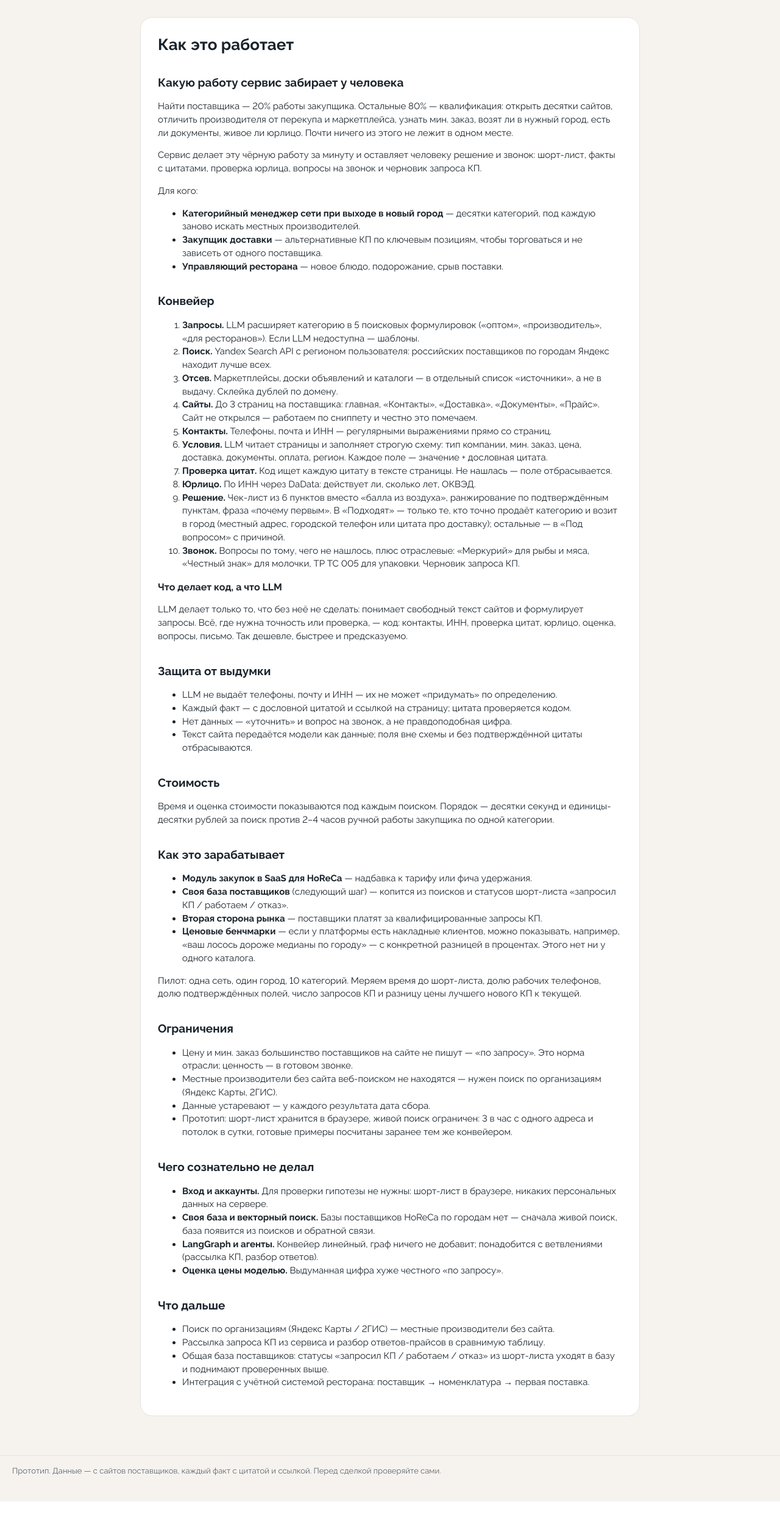
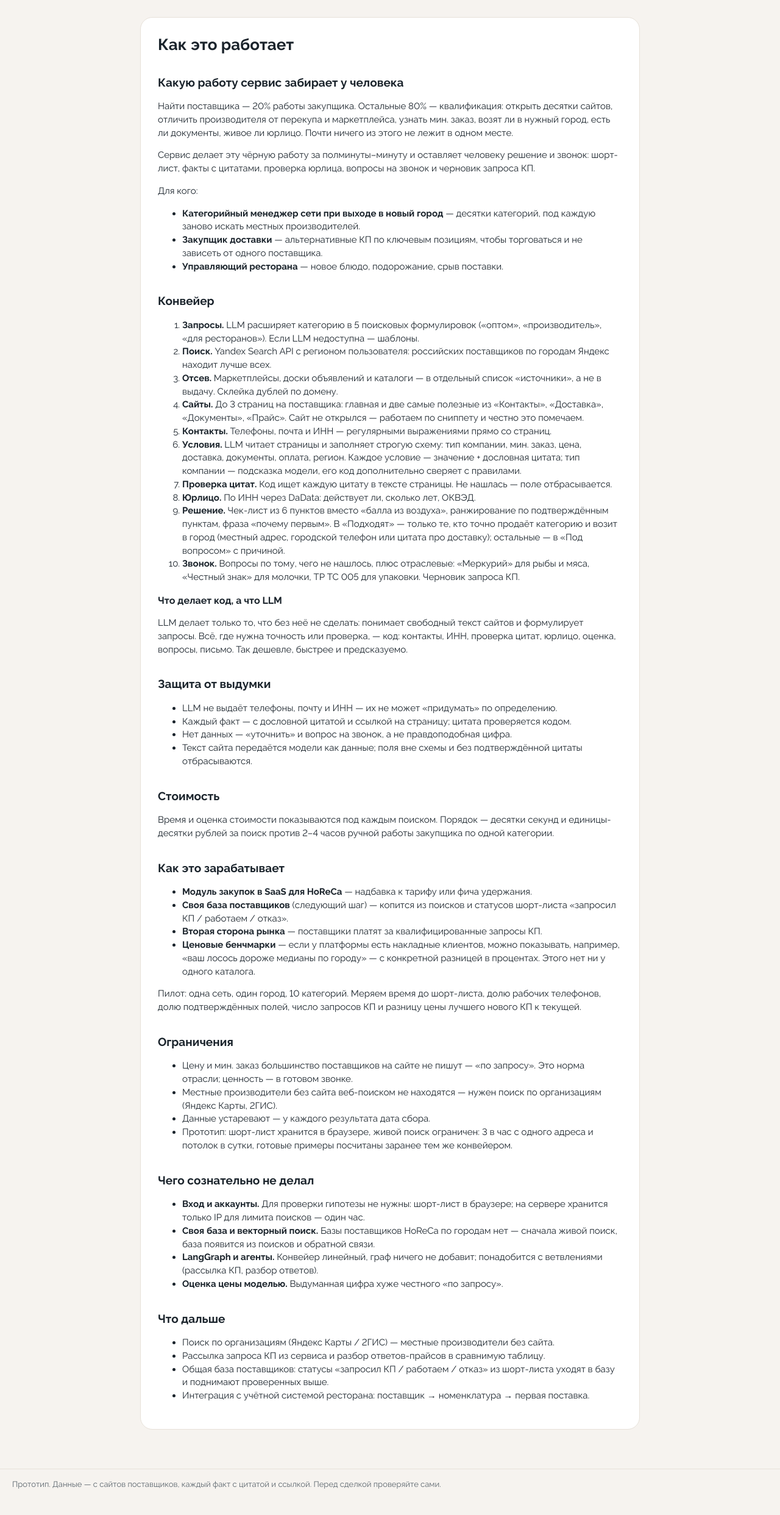
Before and after one commit to PetrKopyev/goulash-suppliers, a FastAPI app: page /how in a window 1280 px wide. Shown: the part 65-2549 px from the top of the page at 61% size. Before the commit the page ends 2527 px from the top, so only its background shows below. Run offline with FastAPI, Linux system fonts and the light colour scheme.

Commit message:
Счётчики лимита в Upstash Redis (переменные Vercel KV), правки по ревью: тексты о времени поиска и данных, мёртвый код

```diff
--- a/app/config.py
+++ b/app/config.py
@@ -1,5 +1,6 @@
 from pathlib import Path
 
+from pydantic import AliasChoices, Field
 from pydantic_settings import BaseSettings, SettingsConfigDict
 
 ROOT = Path(__file__).resolve().parent.parent
@@ -21,8 +22,8 @@ class Settings(BaseSettings):
     live_search_enabled: bool = True
     live_search_daily_limit: int = 30
     live_search_ip_hourly_limit: int = 3
-    upstash_redis_rest_url: str = ""
-    upstash_redis_rest_token: str = ""
+    upstash_redis_rest_url: str = Field("", validation_alias=AliasChoices("upstash_redis_rest_url", "kv_rest_api_url"))
+    upstash_redis_rest_token: str = Field("", validation_alias=AliasChoices("upstash_redis_rest_token", "kv_rest_api_token"))
     search_budget_seconds: float = 105
 
     max_domains: int = 20
--- a/app/static/app.js
+++ b/app/static/app.js
@@ -263,8 +263,6 @@ const Suppliers = (() => {
     h("p", {}, "Пункт засчитывается, только если подтверждён цитатой с сайта поставщика или записью в реестре. Всё остальное считается «уточнить» и в счёт не идёт."),
   ];
 
-  const lower = (text) => text.charAt(0).toLowerCase() + text.slice(1);
-
   const scoreTip = (supplier, total) => () => {
     const items = supplier.checklist || [];
     const done = items.filter((item) => item.mark === "yes");
@@ -300,7 +298,8 @@ const Suppliers = (() => {
 
   const quote = (text) => {
     if (text.length <= QUOTE_LENGTH) return h("blockquote", {}, `«${text}»`);
-    const cut = text.slice(0, text.lastIndexOf(" ", QUOTE_LENGTH));
+    const space = text.lastIndexOf(" ", QUOTE_LENGTH);
+    const cut = text.slice(0, space > 0 ? space : QUOTE_LENGTH).replace(/[\s,;:.–—-]+$/, "");
     const body = h("span", {}, `«${cut}…»`);
     const more = h("button", { class: "linkish", type: "button" }, "целиком");
     more.addEventListener("click", () => {
@@ -369,19 +368,17 @@ const Suppliers = (() => {
             h(
               "li",
               { class: `mark-${item.mark}` },
-              h("span", { class: "mark", title: MARK[item.mark], "aria-label": MARK[item.mark] }, MARK_ICON[item.mark]),
+              h("span", { class: "mark", role: "img", title: MARK[item.mark], "aria-label": MARK[item.mark] }, MARK_ICON[item.mark]),
               h("span", {}, h("span", { class: "check-label" }, item.label), item.note ? h("span", { class: "check-note" }, item.note) : null),
             ),
           ),
         ),
       ),
       block(
-        h("div", { class: "section-head" }, h("h4", {}, "Вопросы на звонок"), supplier.questions?.length ? copyButton(() => supplier.questions.map((q) => `— ${q}`).join("\n")) : null),
-        supplier.questions?.length ? h("ol", { class: "questions" }, supplier.questions.map((q) => h("li", {}, q))) : h("p", { class: "muted" }, "Вопросов нет."),
+        h("div", { class: "section-head" }, h("h4", {}, "Вопросы на звонок"), copyButton(() => supplier.questions.map((q) => `— ${q}`).join("\n"))),
+        h("ol", { class: "questions" }, supplier.questions.map((q) => h("li", {}, q))),
       ),
-      supplier.rfq
-        ? block(h("div", { class: "section-head" }, h("h4", {}, "Черновик запроса КП"), copyButton(() => supplier.rfq)), h("textarea", { class: "rfq", readonly: true, rows: 12 }, supplier.rfq))
-        : null,
+      block(h("div", { class: "section-head" }, h("h4", {}, "Черновик запроса КП"), copyButton(() => supplier.rfq)), h("textarea", { class: "rfq", readonly: true, rows: 12 }, supplier.rfq)),
     );
   };
 
--- a/app/static/style.css
+++ b/app/static/style.css
@@ -7,7 +7,7 @@
   --accent-2: #c93d22;
   --row-hover: #fbf9f6; --row-open: #f7f2ec;
   --ok: #1f6b3c; --ok-soft: #e2f1e7;
-  --warn: #8a4c05; --warn-soft: #fdeedb;
+  --warn: #8a4c05;
   --bad: #b12e1f; --bad-soft: #fce6e2; --bad-line: #f0bdb5;
   --unknown: #4f5961; --unknown-soft: #ebe8e3;
   --star-on: #d98a00;
--- a/app/templates/how.html
+++ b/app/templates/how.html
@@ -5,7 +5,7 @@
 
   <h2 id="why">Какую работу сервис забирает у человека</h2>
   <p>Найти поставщика — 20% работы закупщика. Остальные 80% — квалификация: открыть десятки сайтов, отличить производителя от перекупа и маркетплейса, узнать мин. заказ, возят ли в нужный город, есть ли документы, живое ли юрлицо. Почти ничего из этого не лежит в одном месте.</p>
-  <p>Сервис делает эту чёрную работу за минуту и оставляет человеку решение и звонок: шорт-лист, факты с цитатами, проверка юрлица, вопросы на звонок и черновик запроса КП.</p>
+  <p>Сервис делает эту чёрную работу за полминуты–минуту и оставляет человеку решение и звонок: шорт-лист, факты с цитатами, проверка юрлица, вопросы на звонок и черновик запроса КП.</p>
   <p>Для кого:</p>
   <ul>
     <li><b>Категорийный менеджер сети при выходе в новый город</b> — десятки категорий, под каждую заново искать местных производителей.</li>
@@ -18,9 +18,9 @@
     <li><b>Запросы.</b> LLM расширяет категорию в 5 поисковых формулировок («оптом», «производитель», «для ресторанов»). Если LLM недоступна — шаблоны.</li>
     <li><b>Поиск.</b> Yandex Search API с регионом пользователя: российских поставщиков по городам Яндекс находит лучше всех.</li>
     <li><b>Отсев.</b> Маркетплейсы, доски объявлений и каталоги — в отдельный список «источники», а не в выдачу. Склейка дублей по домену.</li>
-    <li><b>Сайты.</b> До 3 страниц на поставщика: главная, «Контакты», «Доставка», «Документы», «Прайс». Сайт не открылся — работаем по сниппету и честно это помечаем.</li>
+    <li><b>Сайты.</b> До 3 страниц на поставщика: главная и две самые полезные из «Контакты», «Доставка», «Документы», «Прайс». Сайт не открылся — работаем по сниппету и честно это помечаем.</li>
     <li><b>Контакты.</b> Телефоны, почта и ИНН — регулярными выражениями прямо со страниц.</li>
-    <li><b>Условия.</b> LLM читает страницы и заполняет строгую схему: тип компании, мин. заказ, цена, доставка, документы, оплата, регион. Каждое поле — значение + дословная цитата.</li>
+    <li><b>Условия.</b> LLM читает страницы и заполняет строгую схему: тип компании, мин. заказ, цена, доставка, документы, оплата, регион. Каждое условие — значение + дословная цитата; тип компании — подсказка модели, его код дополнительно сверяет с правилами.</li>
     <li><b>Проверка цитат.</b> Код ищет каждую цитату в тексте страницы. Не нашлась — поле отбрасывается.</li>
     <li><b>Юрлицо.</b> По ИНН через DaData: действует ли, сколько лет, ОКВЭД.</li>
     <li><b>Решение.</b> Чек-лист из 6 пунктов вместо «балла из воздуха», ранжирование по подтверждённым пунктам, фраза «почему первым». В «Подходят» — только те, кто точно продаёт категорию и возит в город (местный адрес, городской телефон или цитата про доставку); остальные — в «Под вопросом» с причиной.</li>
@@ -59,7 +59,7 @@
 
   <h2 id="skipped">Чего сознательно не делал</h2>
   <ul>
-    <li><b>Вход и аккаунты.</b> Для проверки гипотезы не нужны: шорт-лист в браузере, никаких персональных данных на сервере.</li>
+    <li><b>Вход и аккаунты.</b> Для проверки гипотезы не нужны: шорт-лист в браузере; на сервере хранится только IP для лимита поисков — один час.</li>
     <li><b>Своя база и векторный поиск.</b> Базы поставщиков HoReCa по городам нет — сначала живой поиск, база появится из поисков и обратной связи.</li>
     <li><b>LangGraph и агенты.</b> Конвейер линейный, граф ничего не добавит; понадобится с ветвлениями (рассылка КП, разбор ответов).</li>
     <li><b>Оценка цены моделью.</b> Выдуманная цифра хуже честного «по запросу».</li>
--- a/app/templates/index.html
+++ b/app/templates/index.html
@@ -2,7 +2,7 @@
 {% block content %}
 <section class="hero">
   <h1>Найти поставщиков в новом городе</h1>
-  <p class="lead">Введите категорию и город — примерно за минуту соберём шорт-лист реальных поставщиков. Каждый факт с цитатой и ссылкой, чего нет на сайте — помечено «уточнить», а вопросы на звонок и запрос КП уже готовы.</p>
+  <p class="lead">Введите категорию и город — за 30–60 секунд соберём шорт-лист реальных поставщиков. Каждый факт с цитатой и ссылкой, чего нет на сайте — помечено «уточнить», а вопросы на звонок и запрос КП уже готовы.</p>
   <form class="search-form" action="/search" method="get">
     <label class="field">
       <span>Категория товара</span>
@@ -18,7 +18,7 @@
   </form>
   <p class="muted small">
     {% if not live_enabled %}Живой поиск сейчас выключен — посмотрите готовые примеры ниже.
-    {% elif live_left %}Живых поисков на сегодня: {{ live_left }} из {{ live_limit }}. Поиск идёт около минуты.
+    {% elif live_left %}Живых поисков на сегодня: {{ live_left }} из {{ live_limit }}. Поиск идёт 30–60 секунд, иногда до двух минут.
     {% else %}Живые поиски на сегодня закончились — посмотрите готовые примеры ниже.{% endif %}
   </p>
 </section>
--- a/app/templates/search.html
+++ b/app/templates/search.html
@@ -3,7 +3,7 @@
 <div class="result-head">
   <div>
     <h1>{{ category }} <span class="muted">— {{ city }}</span></h1>
-    <p class="muted small" id="search-status">{% if live_left %}Ищем — обычно около минуты.{% endif %}</p>
+    <p class="muted small" id="search-status">{% if live_left %}Ищем — обычно 30–60 секунд, иногда до двух минут.{% endif %}</p>
   </div>
   <a class="btn" href="/">Новый поиск</a>
 </div>
```
Also changed, not shown: README.md, 1 other file.
